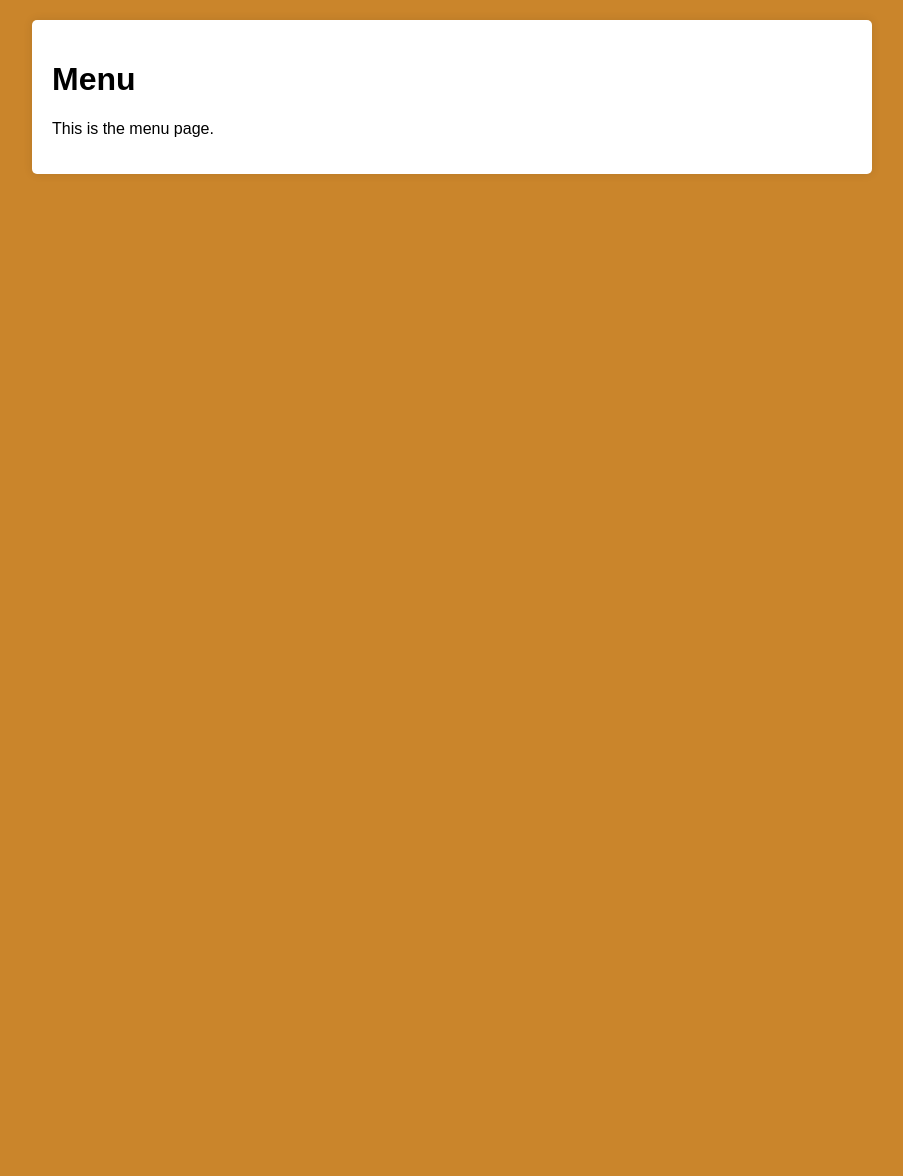
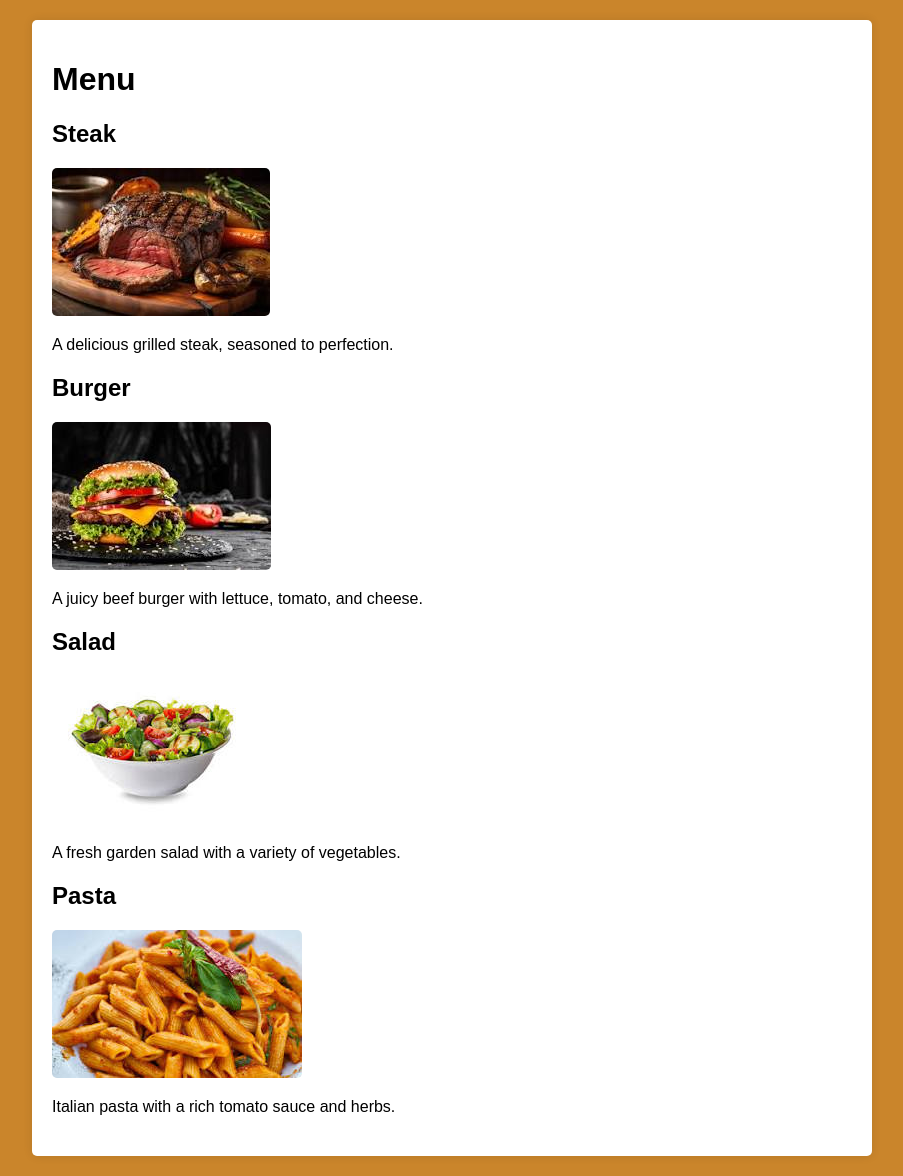
Before and after one commit to Amir-Tav/QRServe, a Flask app: template Templates/menu.html in a window 1280 px wide. Shown: the part 46-1222 px from the top of the page, without its empty margins (188-1091 px from the left). Before the commit the page ends 220 px from the top, so only its background shows below. Run offline with Flask 2, Linux system fonts and the light colour scheme; the template is opened without the code that fills it, so the values that code supplies are empty.

Commit message:
menu update
just added some basic stuff to the menu and drinks menu (4 imgs for each page)

```diff
--- a/Templates/menu.html
+++ b/Templates/menu.html
@@ -4,5 +4,25 @@
 
 {% block content %}
 <h1>Menu</h1>
-<p>This is the menu page.</p>
+<div class="item">
+    <h2>Steak</h2>
+    <img src="{{ url_for('static', filename='images/steak.jpg') }}" alt="Steak">
+    <p>A delicious grilled steak, seasoned to perfection.</p>
+</div>
+<div class="item">
+    <h2>Burger</h2>
+    <img src="{{ url_for('static', filename='images/burger.jpg') }}" alt="Burger">
+    <p>A juicy beef burger with lettuce, tomato, and cheese.</p>
+</div>
+<div class="item">
+    <h2>Salad</h2>
+    <img src="{{ url_for('static', filename='images/salad.jpg') }}" alt="Salad">
+    <p>A fresh garden salad with a variety of vegetables.</p>
+</div>
+<div class="item">
+    <h2>Pasta</h2>
+    <img src="{{ url_for('static', filename='images/pasta.jpg') }}" alt="Pasta">
+    <p>Italian pasta with a rich tomato sauce and herbs.</p>
+</div>
+
 {% endblock %}
--- a/Static/style.css
+++ b/static/css/style.css
@@ -34,3 +34,13 @@ h1, h2, h3, h4, h5, h6 {
     font-weight: bold;
     color: black;
 }
+
+.item {
+    margin-bottom: 20px;
+}
+
+.item img {
+    max-width: 100%;
+    height: auto;
+    border-radius: 5px;
+}
```
Also changed, not shown: Templates/drinks.html (+21 -1 lines), static/images/beer.jpg (added), static/images/burger.jpg (added), static/images/cocktail.jpg (added), static/images/pasta.jpg (added), static/images/salad.jpg (added), static/images/spirits.jpg (added), static/images/steak.jpg (added), static/images/wine.jpg (added).
